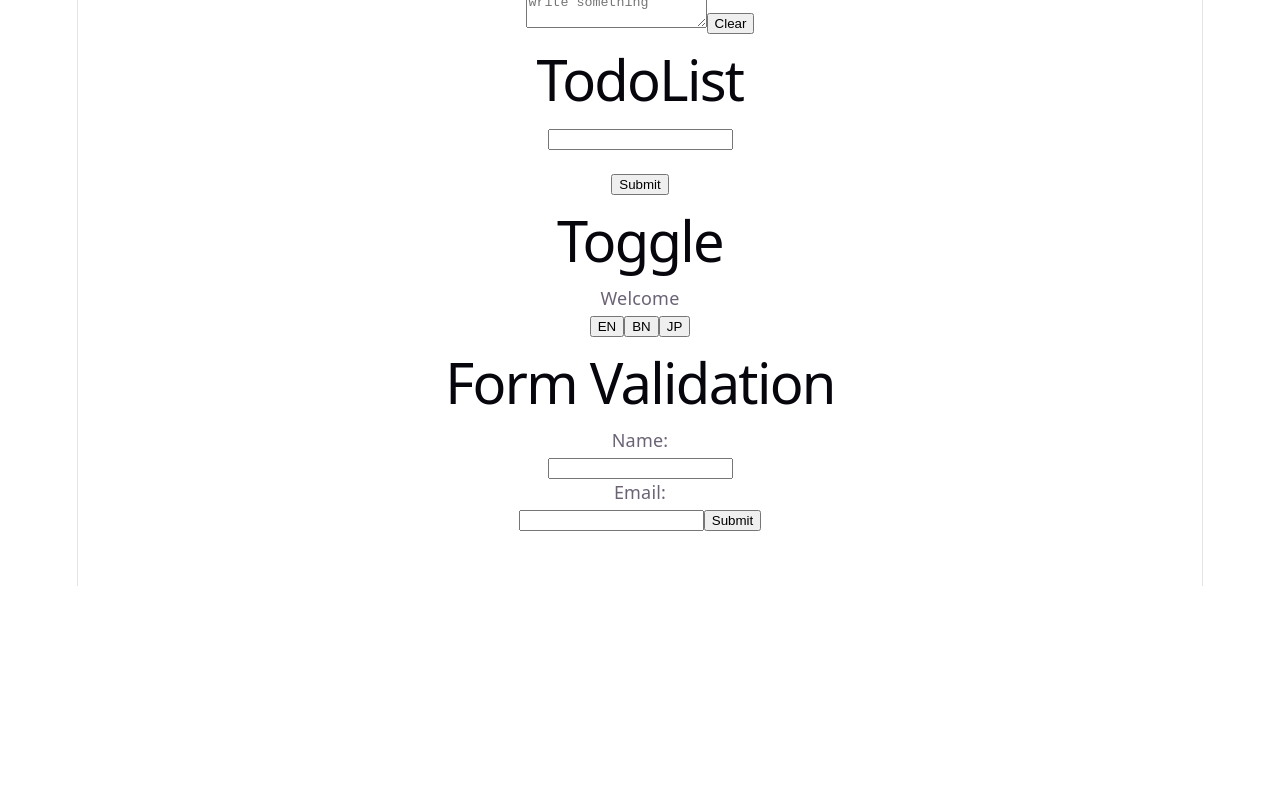
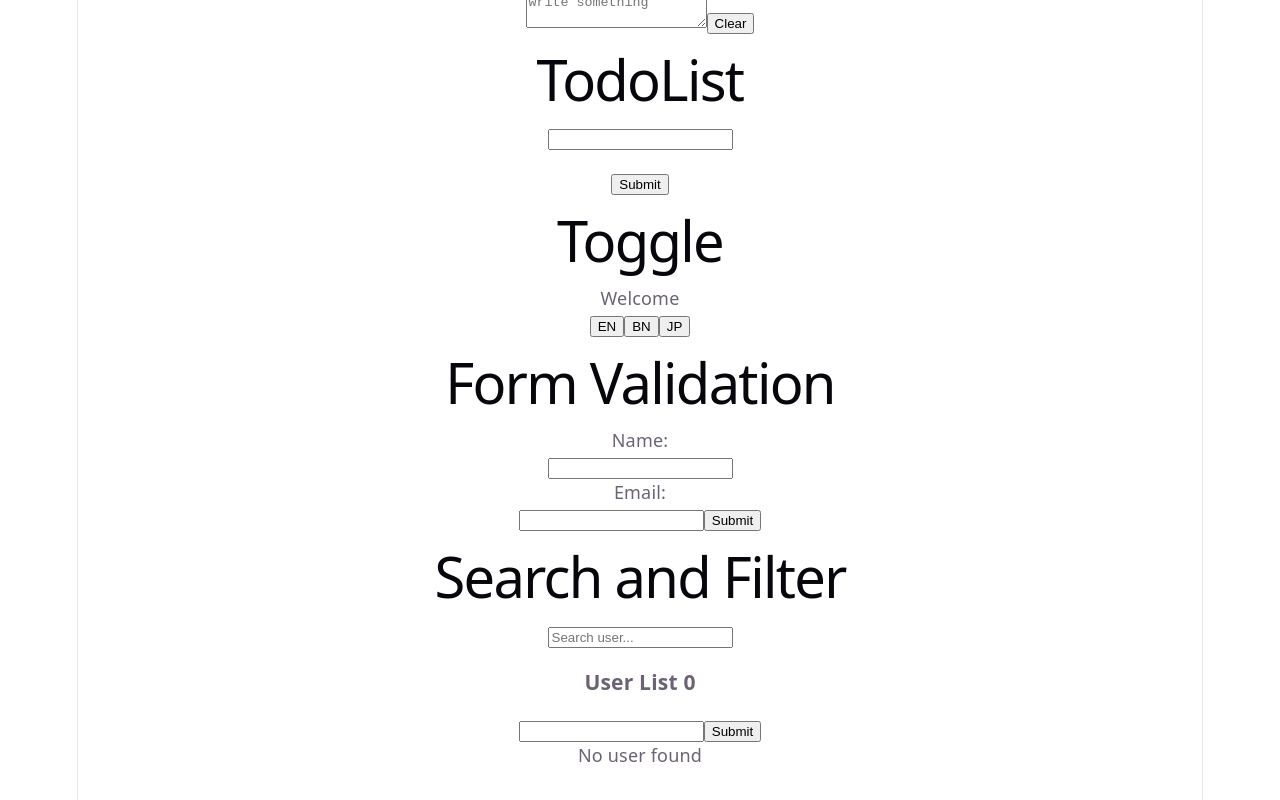
Before and after one commit to Sahajewel/react-interview-preparation, a React (Vite) app in the folder interview-preparation/: page / in a window 1280 px wide. Shown: the part 214-1014 px from the top of the page. Before the commit the page ends 800 px from the top, so only its background shows below. Built offline with nearby package versions, Linux system fonts and the light colour scheme.

Commit message:
practice search and filter

```diff
--- a/interview-preparation/src/App.tsx
+++ b/interview-preparation/src/App.tsx
@@ -5,6 +5,7 @@ import LiveUpdate from "./LiveUpdate";
 import TodoList from "./TodoList";
 import Toggle from "./Toggle";
 import Form from "./Form";
+import SearchFilter from "./SearchFilter";
 
 function App() {
   const [count, setCount] = useState(0);
@@ -29,6 +30,7 @@ function App() {
       <TodoList />
       <Toggle />
       <Form />
+      <SearchFilter />
     </div>
   );
 }
--- a/interview-preparation/src/Form.tsx
+++ b/interview-preparation/src/Form.tsx
@@ -26,6 +26,7 @@ export default function Form() {
   return (
     <div>
       <h1>Form Validation</h1>
+
       {error && <p style={{ color: "red" }}>{error}</p>}
       {success && <p style={{ color: "green" }}>{success}</p>}
       <form onSubmit={handleForm}>
--- /dev/null
+++ b/interview-preparation/src/SearchFilter.tsx
@@ -0,0 +1,59 @@
+/* eslint-disable @typescript-eslint/no-explicit-any */
+import { useState } from "react";
+
+export default function SearchFilter() {
+  const [userName, setUserName] = useState("");
+  const [allUser, setAllUser] = useState<string[]>([]);
+  const [success, setSuccess] = useState("");
+  const [error, setError] = useState("");
+  const [search, setSearch] = useState("");
+  const handleFormUser = (e: any) => {
+    e.preventDefault();
+    setSuccess("");
+    setError("");
+    if (!userName.trim()) {
+      setError("Please input your name");
+      return;
+    }
+    setAllUser([...allUser, userName]);
+    setError("");
+    setSuccess("User successfully created");
+
+    setUserName("");
+  };
+  const filterUser = allUser.filter((user) =>
+    user.toLowerCase().includes(search.trim().toLowerCase()),
+  );
+
+  return (
+    <div style={{ marginBottom: "300px" }}>
+      <h1>Search and Filter</h1>
+      <input
+        type="text"
+        onChange={(e) => setSearch(e.target.value)}
+        value={search}
+        placeholder="Search user..."
+      />
+      <h3>User List {allUser.length}</h3>
+      {success && <p style={{ color: "green" }}>{success}</p>}
+      {error && <p style={{ color: "red" }}>{error}</p>}
+      <form onSubmit={handleFormUser}>
+        <input
+          type="text"
+          value={userName}
+          onChange={(e) => setUserName(e.target.value)}
+        />
+        <button type="submit">Submit</button>
+      </form>
+      {filterUser.length === 0 ? (
+        <p>No user found</p>
+      ) : (
+        <ul style={{ listStyle: "none" }}>
+          {filterUser.map((user, index) => (
+            <li key={index}>{user}</li>
+          ))}
+        </ul>
+      )}
+    </div>
+  );
+}
```
